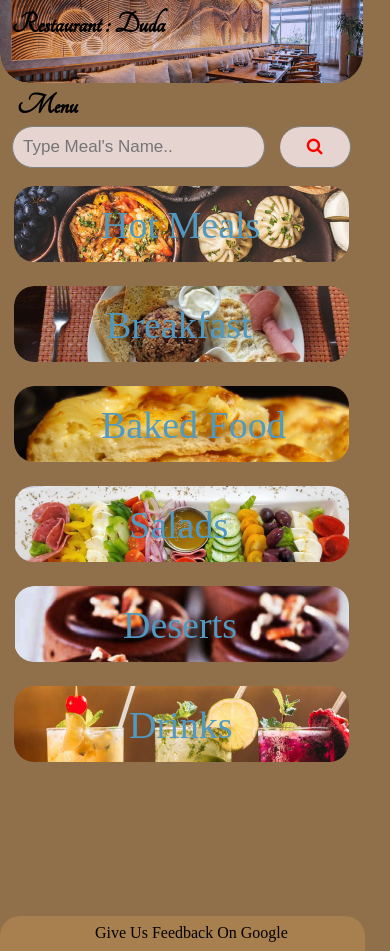
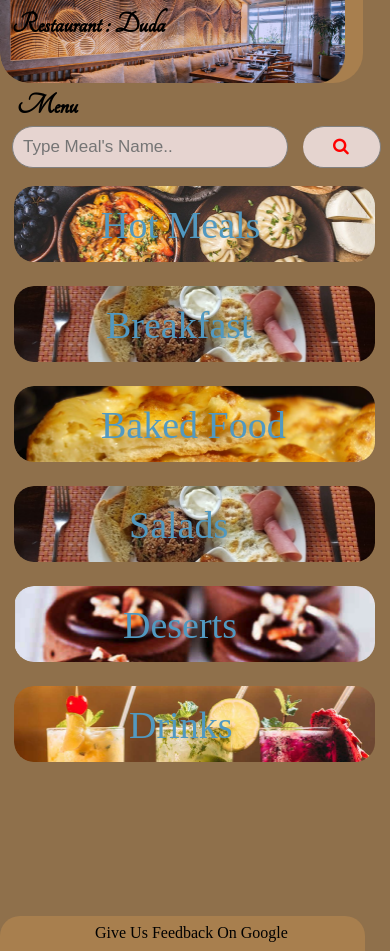
Before and after one commit to GDuda99/testmenu, a plain HTML site: page index.html in a window 390 px wide. Shown: the top 951 px of the page. Drawn offline with Linux system fonts and the light colour scheme; a web font is replaced by a local one.

Commit message:
% ebshi gadayvana

```diff
--- a/style.css
+++ b/style.css
@@ -17,15 +17,15 @@ background: #A87F4E;
 border-radius: 0px 0px 30px 30px;
     }
     .headerphoto{
-        position: absolute;
-width: 363px;
-height: 83px;
-left: 0px;
-top: 0px;
-
-background: url(MILA+Venue+13+May+2021++29\ 1.png);
-background-repeat: repeat-x;
-border-radius: 0px 0px 30px 30px;
+        position: fixed;
+        width: 94.5%;
+        background-size: 93.5% 100% !important;
+        height: 83px;
+        left: 0px;
+        top: 0px;
+        background: url(MILA+Venue+13+May+2021++29\ 1.png);
+        background-repeat: no-repeat;
+        border-radius: 0px 0px 30px 30px;
     }
     .headertxt{
         position: absolute;
@@ -42,7 +42,7 @@ line-height: 30px;
     }
 .searchsection{
 position: absolute;
-width: 355px;
+width: 100%;
 height: 62px;
 left: 12px;
 top: 91px;
@@ -106,11 +106,15 @@ form.example input[type=text] {
 }
 .selectedmenu .hotmeals{
 position: absolute;
-width: 335px;
+justify-content: center;
+width: 96.5%;
+background-size: 93.5% 100% !important;
 height: 76px;
 left: 6px;
 top: 178px;
+cursor: pointer;
 background: url(Foods1\ 1.png);
+background-repeat: no-repeat;
 border-radius: 20px;
 }
 .selectedmenu .hotmeals .hotmealstxt{
@@ -129,11 +133,14 @@ border-radius: 20px;
 
 .selectedmenu .breakfast{
     position: absolute;
-    width: 335px;
+    justify-content: center;
+    width: 96.5%;
+    background-size: 93.5% 100% !important;
     height: 76px;
     left: 6px;
     top: 278px;
     background: url(Traditional-breakfast-around-the-world-CP-Costa-Rica\ 1.png);
+    background-repeat: no-repeat;
     border-radius: 20px;
     }
     .selectedmenu .breakfast .breakfasttxt{
@@ -151,11 +158,14 @@ border-radius: 20px;
     }
     .selectedmenu .bakedfood{
         position: absolute;
-        width: 335px;
+        justify-content: center;
+        width: 96.5%;
+        background-size: 93.5% 100% !important;
         height: 76px;
         left: 6px;
         top: 378px;
         background: url(1-georgian-khachapuri-recipe-3135\ 1.png);
+        background-repeat: no-repeat;
         border-radius: 20px;
         }
         .selectedmenu .bakedfood .bakedfoodtxt{
@@ -173,11 +183,14 @@ border-radius: 20px;
         }
         .selectedmenu .salads{
             position: absolute;
-            width: 335px;
+            justify-content: center;
+            width: 96.5%;
+            background-size: 93.5% 100% !important;
             height: 76px;
             left: 6px;
             top: 478px;
-            background: url(download\ 1.png);
+            background: url(Traditional-breakfast-around-the-world-CP-Costa-Rica\ 1.png);
+            background-repeat: no-repeat;
             border-radius: 20px;
             }
             .selectedmenu .salads .saladstxt{
@@ -195,11 +208,14 @@ border-radius: 20px;
             }
             .selectedmenu .deserts{
                 position: absolute;
-                width: 335px;
+                justify-content: center;
+                width: 96.5%;
+                background-size: 93.5% 100% !important;
                 height: 76px;
                 left: 6px;
                 top: 578px;
                 background: url(raw-dessert\ 1.png);
+                background-repeat: no-repeat;
                 border-radius: 20px;
                 }
                 .selectedmenu .deserts .desertstxt{
@@ -217,11 +233,14 @@ border-radius: 20px;
                 }
                 .selectedmenu .drinks{
                     position: absolute;
-                    width: 335px;
+                    justify-content: center;
+                    width: 96.5%;
+                    background-size: 93.5% 100% !important;
                     height: 76px;
                     left: 6px;
                     top: 678px;
                     background: url(73461940-44_well-drinks_01-hero\ 1.png);
+                    background-repeat: no-repeat;
                     border-radius: 20px;
                     }
                     .selectedmenu .drinks .drinkstxt{
```
